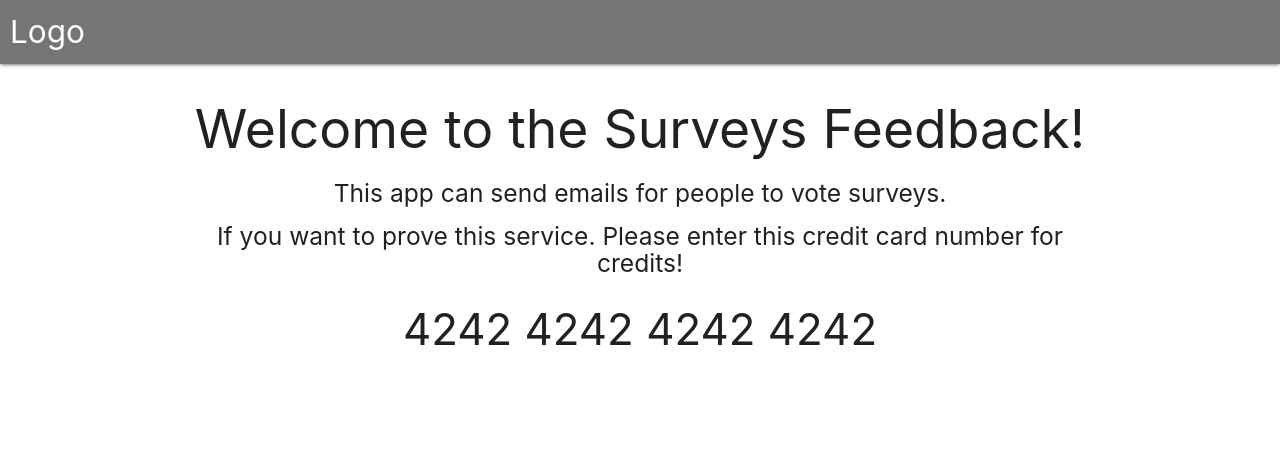
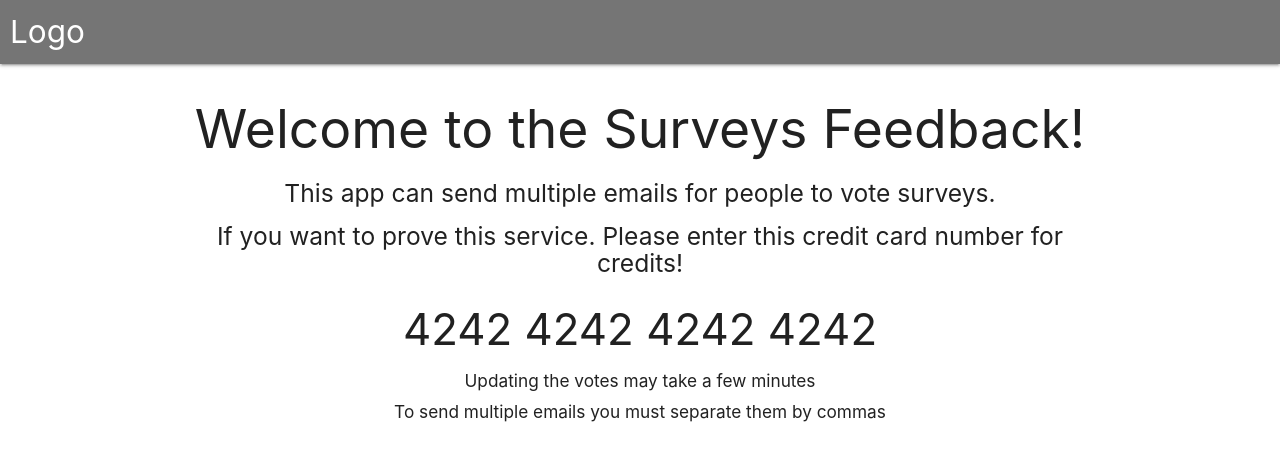
Before and after one commit to vargas88hugo/feedback-server, a React (Create React App) app in the folder client/: page / in a window 1280 px wide. Shown: the top 460 px of the page. Built offline with nearby package versions, Linux system fonts and the light colour scheme; no server answers.

Commit message:
[Update] Added instructions in the home page

```diff
--- a/client/src/components/Landing.js
+++ b/client/src/components/Landing.js
@@ -5,7 +5,7 @@ const Landing = () => {
     <div style={{ textAlign: 'center' }}>
       <h2>Welcome to the Surveys Feedback!</h2>
       <h5>
-        This app can send emails for people to vote surveys.
+        This app can send multiple emails for people to vote surveys.
       </h5>
       <h5>
         If you want to prove this service. Please enter this credit card number for credits!
@@ -13,6 +13,12 @@ const Landing = () => {
       <h3>
         4242 4242 4242 4242
       </h3>
+      <h6>
+        Updating the votes may take a few minutes
+      </h6>
+      <h6>
+        To send multiple emails you must separate them by commas
+      </h6>
     </div>
   );
 };
```
